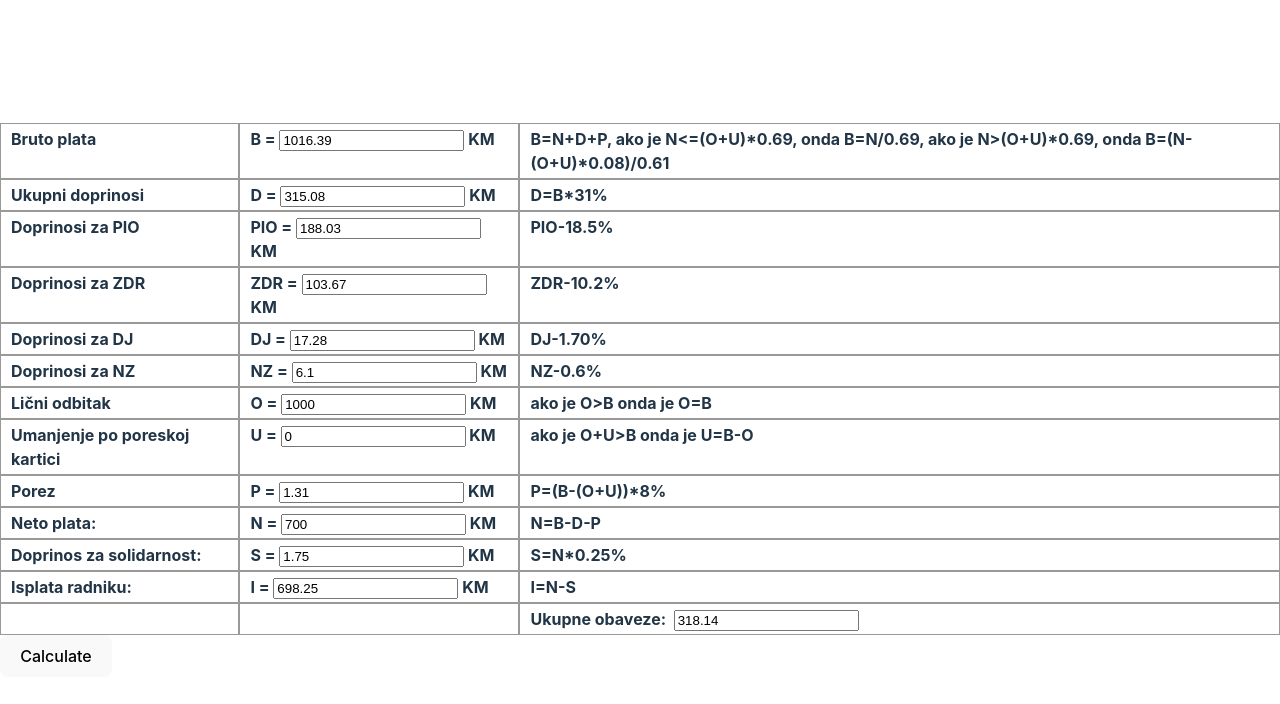
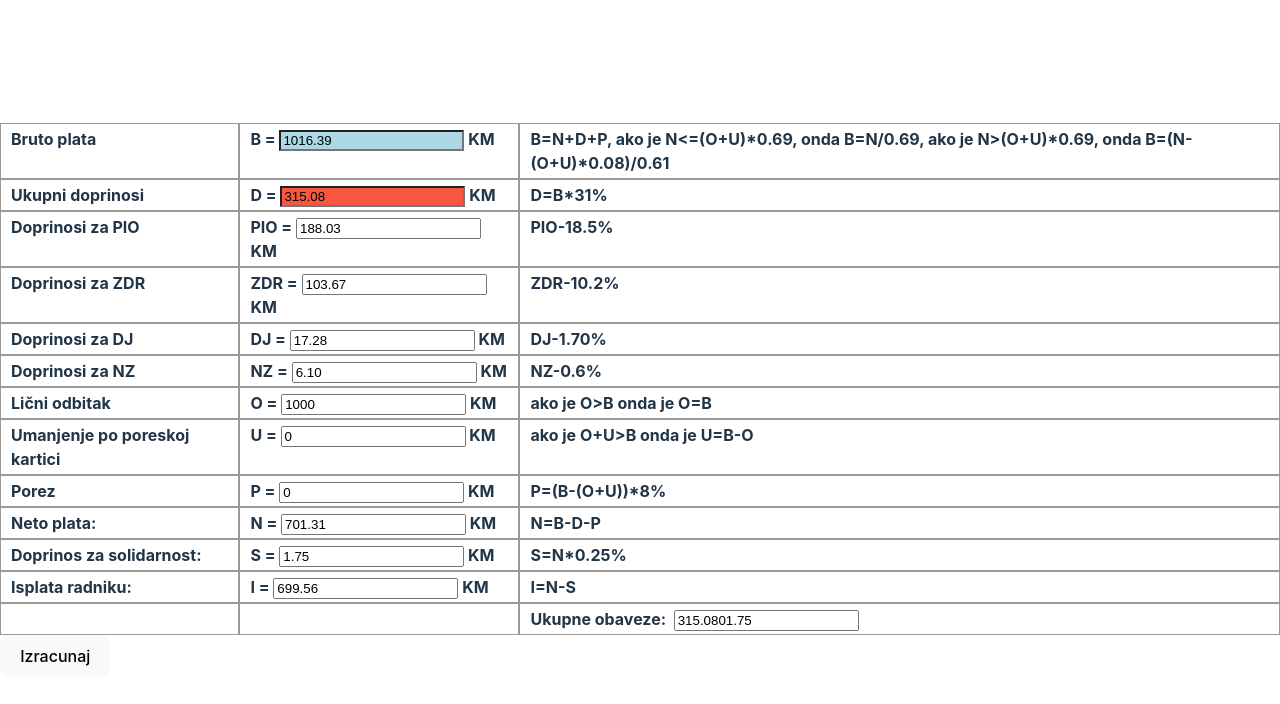
Before and after one commit to bojanS94/Salary-Calculator, a React (Vite) app: page / in a window 1280 px wide. Shown: the top 704 px of the page. Built offline with nearby package versions, Linux system fonts and the light colour scheme.

Commit message:
Project update

```diff
--- a/src/App.jsx
+++ b/src/App.jsx
@@ -1,4 +1,3 @@
-import { useState } from "react";
 import "./App.css";
 import SalaryCalculator from "./components/SalaryCalculator";
 
--- a/src/components/SalaryCalculator.jsx
+++ b/src/components/SalaryCalculator.jsx
@@ -1,26 +1,56 @@
-import { useState } from "react";
+import { useEffect, useState } from "react";
 
 function SalaryCalculator() {
   let [bruto, setBruto] = useState(1016.39);
-  let [doprinosi, setDoprinosi] = useState(315.08);
-  let [pio, setPio] = useState(188.03);
-  let [zdr, setZdr] = useState(103.67);
-  let [djDoprinosi, setDjDoprinosi] = useState(17.28);
-  let [nzDprinosi, setNzDoprinosi] = useState(6.1);
   let [dobitak, setDobitak] = useState(1000.0);
-  let [umanjenje, setUmanjenje] = useState(0.0);
-  let [porez, setPorez] = useState(1.31);
+  let [umanjenje, setUmanjenje] = useState(0.00);
   let [neto, setNeto] = useState(700.0);
-  let [solidarnost, setSolidarnost] = useState(1.75);
-  let [isplata, setIsplata] = useState(698.25);
-  let [obaveze, setObaveze] = useState(318.14);
+  let [isplata, setIsplata] = useState(0.00);
+  let porez = 0;
+  let solidarnost = 1.75;
+
+  //Ukupni doprinosi
+  let doprinosi = ((bruto * 31) / 100).toFixed(2);
+  //Doprinosi za PIO
+  let pio = ((bruto * 18.5) / 100).toFixed(2);
+  //Doprinosi za ZDR
+  let zdr = ((bruto * 10.2) / 100).toFixed(2);
+  //Doprinosi za DJ
+  let djDoprinosi = ((bruto * 1.7) / 100).toFixed(2);
+  //Doprinosi za NZ
+  let nzDprinosi = ((bruto * 0.6) / 100).toFixed(2);
+
+  //Licni dobitak
+  dobitak = Math.min(bruto, dobitak);
+
+  //Umanjenje po poreskoj kartici
+  if ((dobitak + umanjenje) > bruto) {
+    umanjenje = bruto - dobitak;
+    umanjenje = umanjenje.toFixed(2);
+  }
+
+
+  //Porez batice...
+  let calculatePorez = () => {
+    porez = (bruto - (dobitak + umanjenje) * (8 / 100)).toFixed(2);
+  };
+
+  //Neto plata
+  neto = bruto - doprinosi - porez;
+  neto = neto.toFixed(2);
+
+  //Doprinosi za solidarnost
+  solidarnost = neto * (0.25 / 100)
+  solidarnost = solidarnost.toFixed(2)
+
+  //Isplata radniku
+  isplata = (neto - solidarnost).toFixed(2);
+
+  //Ukupne obaveze
+  let obaveze = doprinosi + porez + solidarnost;
 
   const calculateSalary = () => {
-    //Bruto plata
-    const brutoCalc = (event) => {
-      setBruto(event.target.value);
-      isplata = neto - solidarnost;
-    };
+    solidarnost = neto * (0.25 / 100);
   };
 
   return (
@@ -31,6 +61,7 @@ function SalaryCalculator() {
           <div className="divTableCell">
             B ={" "}
             <input
+              style={{ background: "lightblue" }}
               value={bruto}
               type="text"
               onChange={(event) => {
@@ -48,11 +79,9 @@ function SalaryCalculator() {
           <div className="divTableCell">
             D ={" "}
             <input
+              style={{ background: "#f75640" }}
               value={doprinosi}
               type="text"
-              onChange={(event) => {
-                setDoprinosi(event.target.value);
-              }}
             />{" "}
             KM
           </div>
@@ -61,60 +90,28 @@ function SalaryCalculator() {
         <div className="divTableRow">
           <div className="divTableCell">Doprinosi za PIO</div>
           <div className="divTableCell">
-            PIO ={" "}
-            <input
-              value={pio}
-              type="text"
-              onChange={(event) => {
-                setPio(event.target.value);
-              }}
-            />{" "}
-            KM
+            PIO = <input readOnly value={pio} type="text" /> KM
           </div>
           <div className="divTableCell">PIO-18.5%</div>
         </div>
         <div className="divTableRow">
           <div className="divTableCell">Doprinosi za ZDR</div>
           <div className="divTableCell">
-            ZDR ={" "}
-            <input
-              value={zdr}
-              type="text"
-              onChange={(event) => {
-                setZdr(event.target.value);
-              }}
-            />{" "}
-            KM
+            ZDR = <input readOnly value={zdr} type="text" /> KM
           </div>
           <div className="divTableCell">ZDR-10.2%</div>
         </div>
         <div className="divTableRow">
           <div className="divTableCell">Doprinosi za DJ</div>
           <div className="divTableCell">
-            DJ ={" "}
-            <input
-              value={djDoprinosi}
-              type="text"
-              onChange={(event) => {
-                setDjDoprinosi(event.target.value);
-              }}
-            />{" "}
-            KM
+            DJ = <input readOnly value={djDoprinosi} type="text" /> KM
           </div>
           <div className="divTableCell">DJ-1.70%</div>
         </div>
         <div className="divTableRow">
           <div className="divTableCell">Doprinosi za NZ</div>
           <div className="divTableCell">
-            NZ ={" "}
-            <input
-              value={nzDprinosi}
-              type="text"
-              onChange={(event) => {
-                setNzDoprinosi(event.target.value);
-              }}
-            />{" "}
-            KM
+            NZ = <input readOnly value={nzDprinosi} type="text" /> KM
           </div>
           <div className="divTableCell">NZ-0.6%</div>
         </div>
@@ -151,15 +148,7 @@ function SalaryCalculator() {
         <div className="divTableRow">
           <div className="divTableCell">Porez</div>
           <div className="divTableCell">
-            P ={" "}
-            <input
-              value={porez}
-              type="text"
-              onChange={(event) => {
-                setPorez(event.target.value);
-              }}
-            />{" "}
-            KM
+            P = <input readOnly value={porez} type="text" /> KM
           </div>
           <div className="divTableCell">{`P=(B-(O+U))*8%`}</div>
         </div>
@@ -181,15 +170,7 @@ function SalaryCalculator() {
         <div className="divTableRow">
           <div className="divTableCell">Doprinos za solidarnost:</div>
           <div className="divTableCell">
-            S ={" "}
-            <input
-              value={solidarnost}
-              type="text"
-              onChange={(event) => {
-                setSolidarnost(event.target.value);
-              }}
-            />{" "}
-            KM
+            S = <input readOnly value={solidarnost} type="text" /> KM
           </div>
           <div className="divTableCell">S=N*0.25%</div>
         </div>
@@ -213,18 +194,12 @@ function SalaryCalculator() {
           <div className="divTableCell"></div>
           <div className="divTableCell">
             Ukupne obaveze: &nbsp;
-            <input
-              value={obaveze}
-              type="text"
-              onChange={(event) => {
-                setObaveze(event.target.value);
-              }}
-            />
+            <input value={obaveze} type="text" />
           </div>
         </div>
       </div>
-      <button onClick={calculateSalary} type="submit">
-        Calculate
+      <button type="button" onClick={() => calculateSalary()}>
+        Izracunaj
       </button>
     </div>
   );
```
Also changed, not shown: 1 other file (tests, documents, lock files or other folders).
